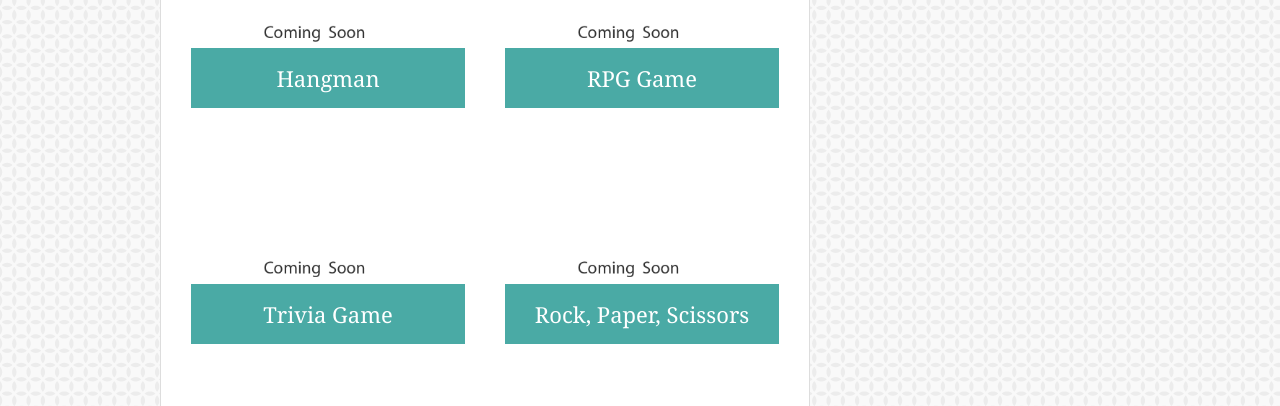
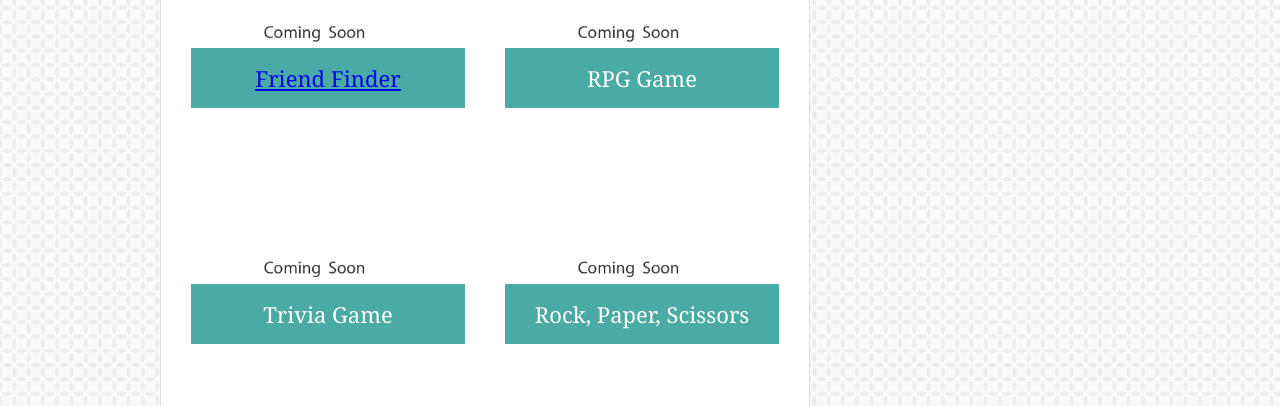
Before and after one commit to laurentejada25/Responsive-Portfolio, a plain HTML site: page portfolio.html in a window 1280 px wide. Shown: the part 335-741 px from the top of the page. Drawn offline with Linux system fonts and the light colour scheme.

Commit message:
added files

```diff
--- a/portfolio.html
+++ b/portfolio.html
@@ -30,9 +30,9 @@
 			<h1>Portfolio</h1>
 
 			<div class="work">
-				<img src="assets/images/comingsoon.png" class="auth-image" alt="hangman">
+				<img src="assets/images/comingsoon.png" class="auth-image" alt="friendFinder">
 
-				<h3>Hangman</h3>
+				<h3><a href="https://calm-temple-43848.herokuapp.com/">Friend Finder</a></h3>
 			</div>
 
 			<div class="work">
```
Also changed, not shown: 2 other files.
